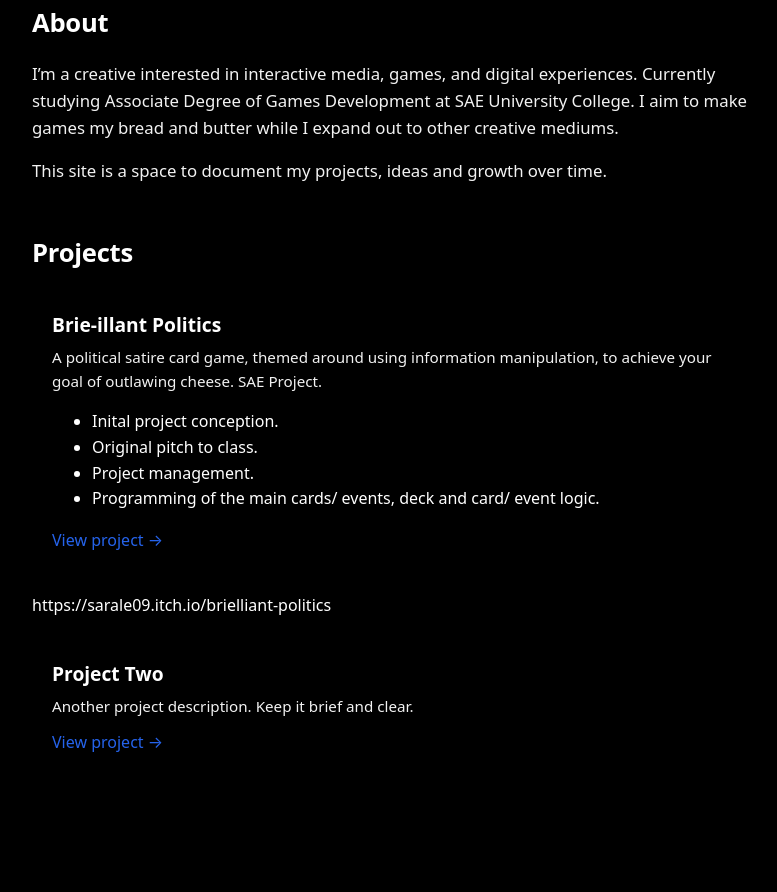
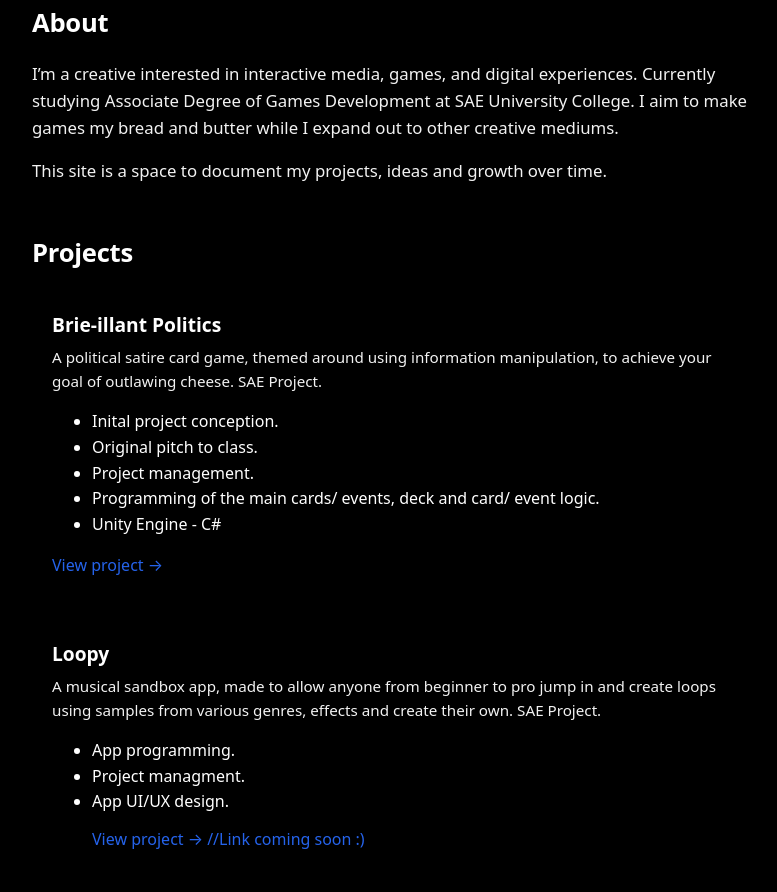
Before and after one commit to tysonn-j-smith/tysonn-j-smith.github.io, a plain HTML site: page index.html in a window 1280 px wide. Shown: the part 312-1204 px from the top of the page, without its empty margins (248-1025 px from the left). Drawn offline with Linux system fonts and the light colour scheme.

Commit message:
Update index.html

```diff
--- a/index.html
+++ b/index.html
@@ -91,9 +91,9 @@
         journey through the creative industry.
       </p>
       <div class="links">
-        <a href="https://github.com/YOUR_GITHUB_USERNAME" target="_blank">GitHub</a>
+        <a href="https://github.com/tysonn-j-smith" target="_blank">GitHub</a>
         ·
-        <a href="https://itch.io/profile/YOUR_ITCH_USERNAME" target="_blank">Itch.io</a>
+        <a href="https://fellix-js.itch.io" target="_blank">Itch.io</a>
         ·
         <a href="mailto:your@email.com">Email</a>
       </div>
@@ -125,17 +125,23 @@
               <li>Original pitch to class.</li>
               <li>Project management.</li>
               <li>Programming of the main cards/ events, deck and card/ event logic.</li>
+              <li>Unity Engine - C#</li>
             </ul>
           </p>
           <a href="https://sarale09.itch.io/brielliant-politics" target="_blank">View project →</a>
         </div>
-https://sarale09.itch.io/brielliant-politics
+
         <div class="project">
-          <h3>Project Two</h3>
+          <h3>Loopy</h3>
           <p>
-            Another project description. Keep it brief and clear.
+            A musical sandbox app, made to allow anyone from beginner to pro jump in and create loops using samples from various genres,
+            effects and create their own. SAE Project.
+            <ul>
+              <li>App programming.</li>
+              <li>Project managment.</li>
+              <li>App UI/UX design.</li>
           </p>
-          <a href="#" target="_blank">View project →</a>
+          <a href="#" target="_blank">View project → //Link coming soon :)</a>
         </div>
 
         <!-- Add more projects as needed -->
```
